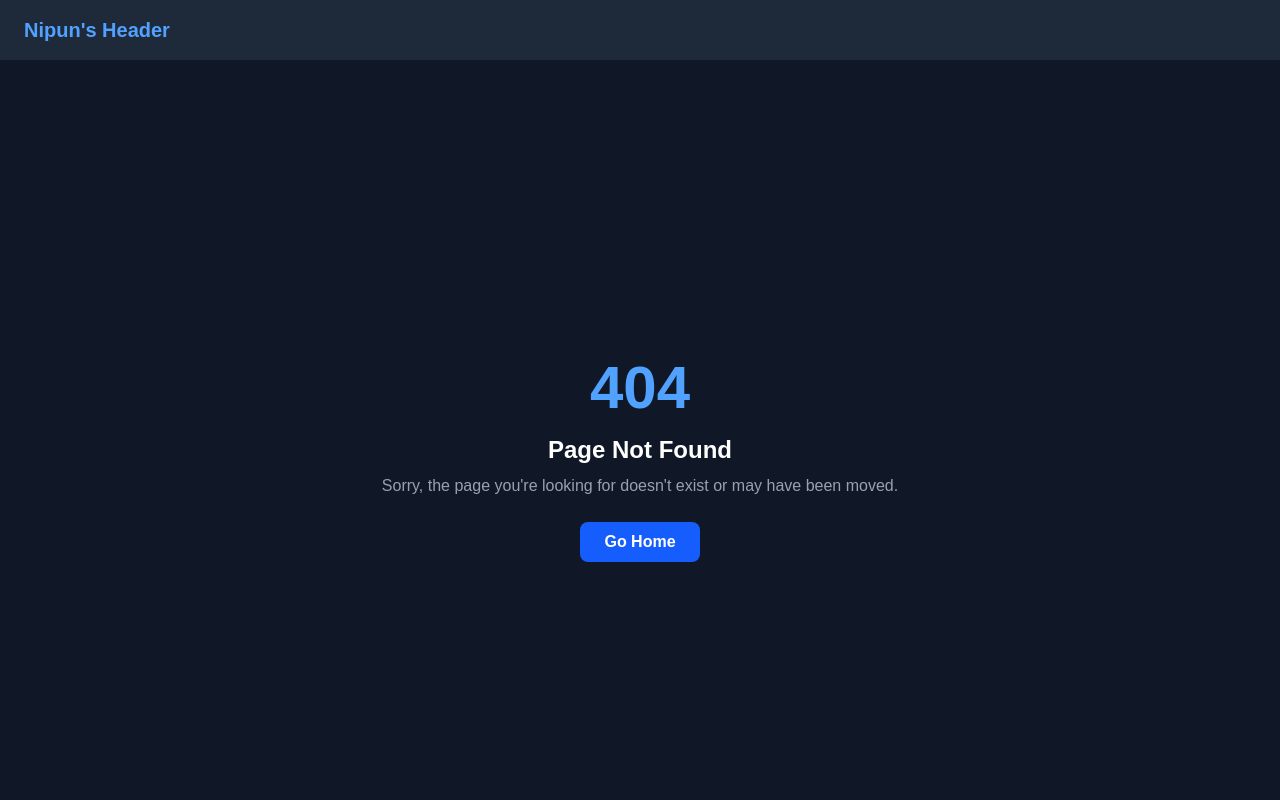
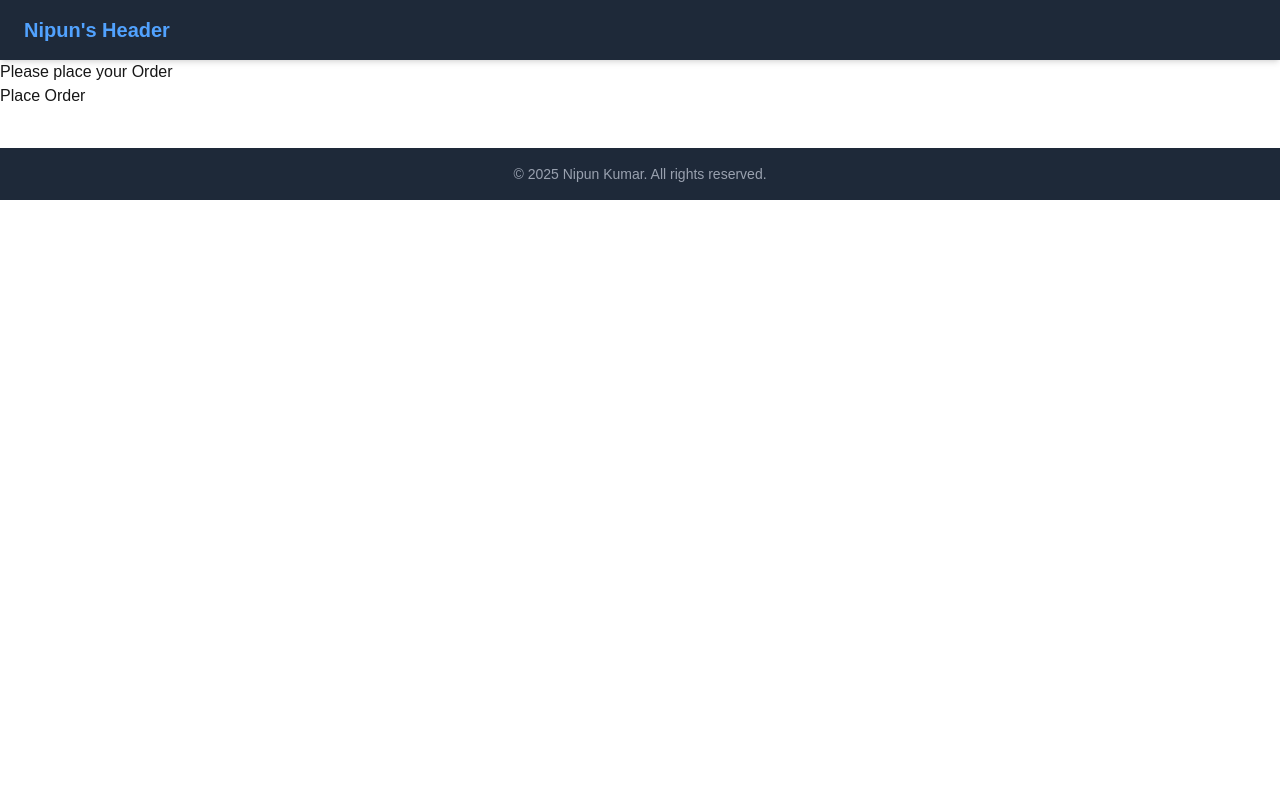
Before and after one commit to Havdep/Next-JS-, a Next.js app: page /order-product in a window 1280 px wide. Before the commit this address had no page. Shown: the top 800 px of the page. Built offline with nearby package versions, Linux system fonts and the light colour scheme.

Commit message:
Add useRouter hook

```diff
--- /dev/null
+++ b/src/app/order-product/page.tsx
@@ -0,0 +1,21 @@
+"use client";
+import React from "react";
+import { useRouter } from "next/navigation";
+
+const orderProduct = () => {
+  const router = useRouter();
+
+  function handleClick() {
+    console.log("Order placed");
+    router.push("/");
+  }
+
+  return (
+    <>
+      <div>Please place your Order</div>
+      <button onClick={handleClick}>Place Order</button>
+    </>
+  );
+};
+
+export default orderProduct;
```
